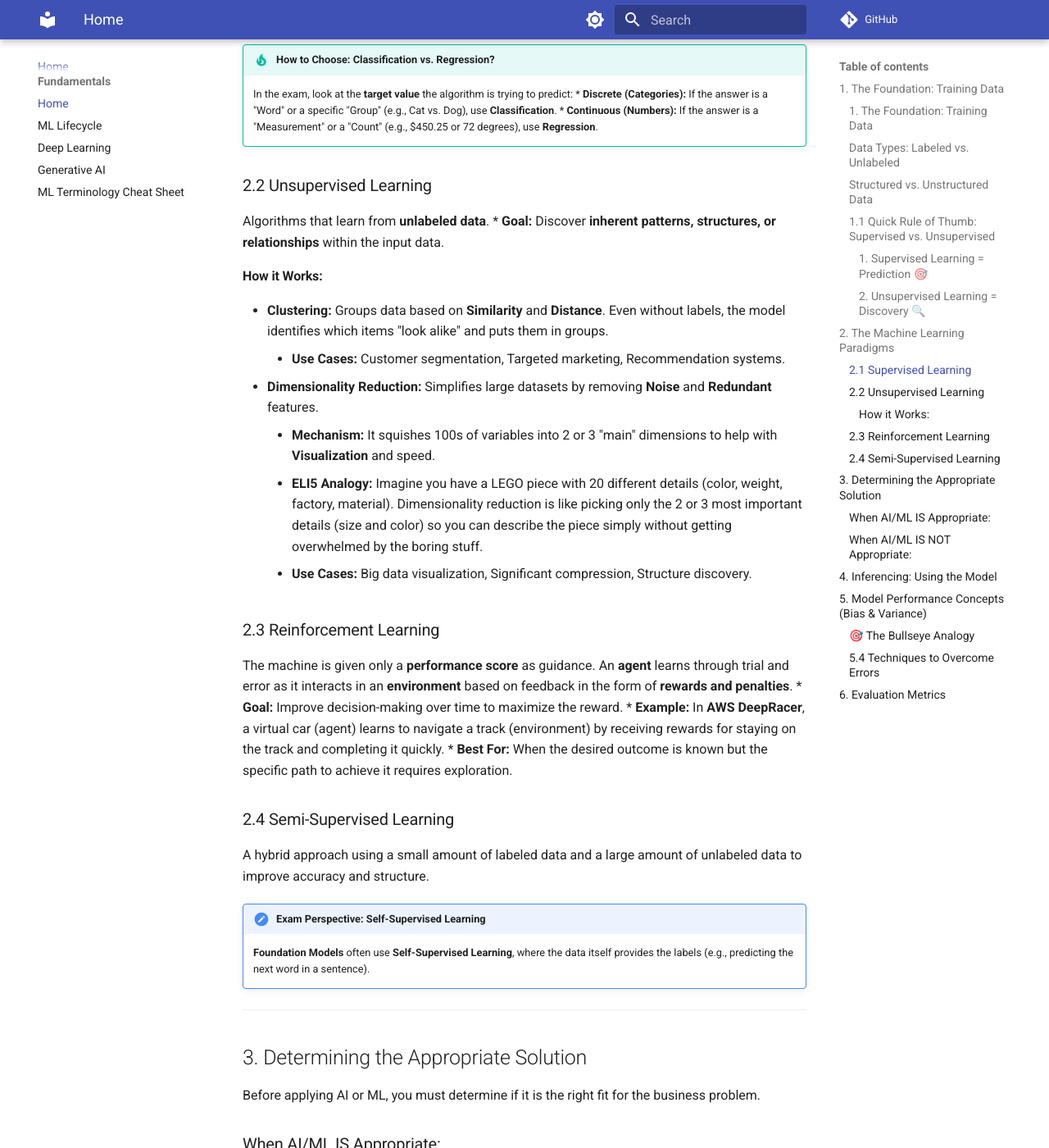
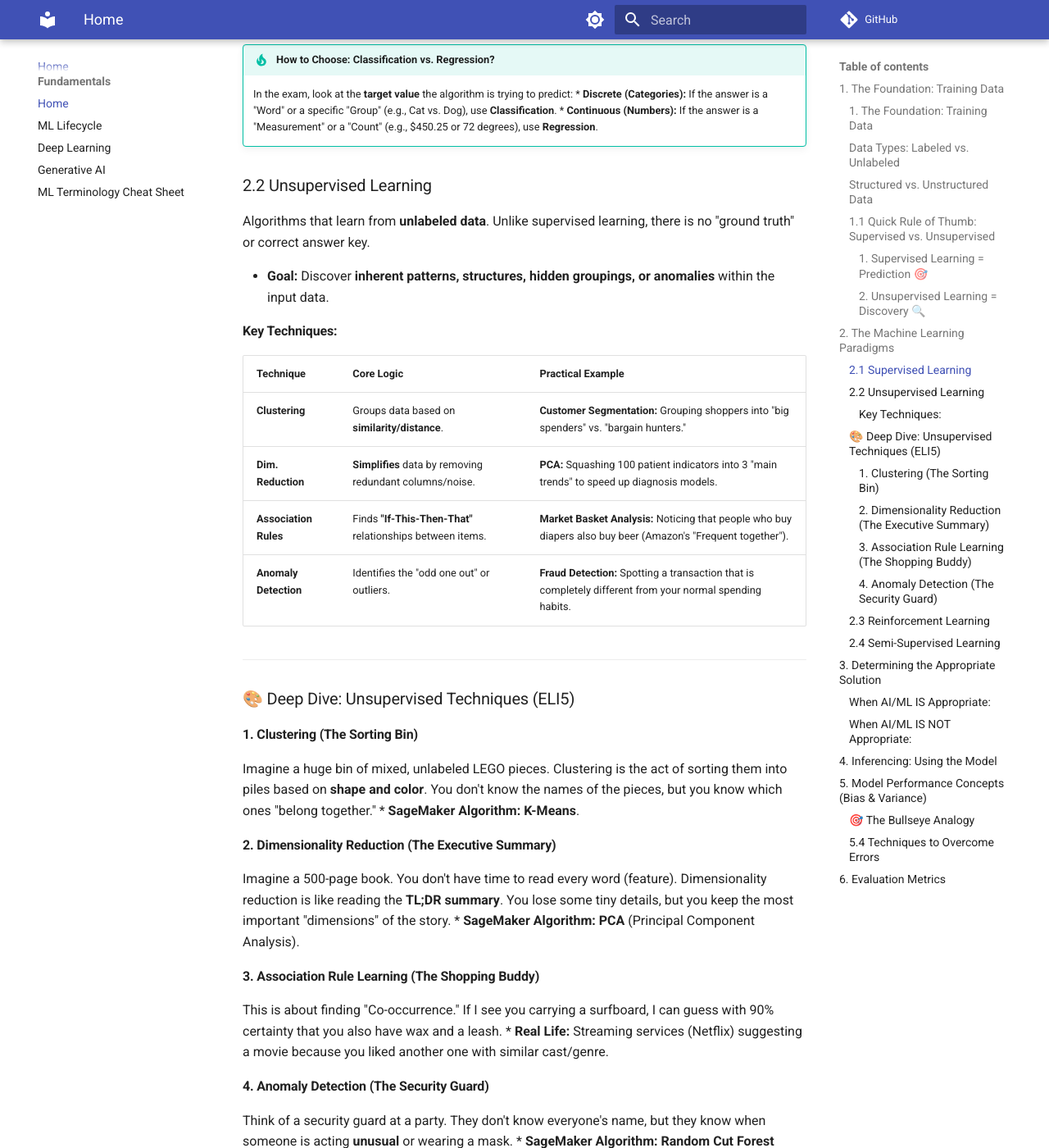
Before and after one commit to kvcenation5/aws-ai-practitioner-exam, an MkDocs documentation site: the page built from docs/index.md, in a window 1280 px wide and 1400 px high, scrolled down 2661 px. Shown: the whole window at 82% size. Built offline with MkDocs 1.6.1 and Material for MkDocs 9.7.7, drawn with Linux system fonts in a browser that asks for light colours; comment, search, counter and statistics services are not loaded; some of the changed text lies outside the part shown.

Commit message:
Enhance Unsupervised Learning section with Association Rules and Anomaly Detection

```diff
--- a/docs/index.md
+++ b/docs/index.md
@@ -79,16 +79,41 @@ The algorithms are trained on **labeled data**.
     *   **Continuous (Numbers):** If the answer is a "Measurement" or a "Count" (e.g., $450.25 or 72 degrees), use **Regression**.
 
 ### 2.2 Unsupervised Learning
-Algorithms that learn from **unlabeled data**.
-*   **Goal:** Discover **inherent patterns, structures, or relationships** within the input data.
+Algorithms that learn from **unlabeled data**. Unlike supervised learning, there is no "ground truth" or correct answer key.
 
-#### How it Works:
-*   **Clustering:** Groups data based on **Similarity** and **Distance**. Even without labels, the model identifies which items "look alike" and puts them in groups.
-    *   **Use Cases:** Customer segmentation, Targeted marketing, Recommendation systems.
-*   **Dimensionality Reduction:** Simplifies large datasets by removing **Noise** and **Redundant** features.
-    - **Mechanism:** It squishes 100s of variables into 2 or 3 "main" dimensions to help with **Visualization** and speed.
-    - **ELI5 Analogy:** Imagine you have a LEGO piece with 20 different details (color, weight, factory, material). Dimensionality reduction is like picking only the 2 or 3 most important details (size and color) so you can describe the piece simply without getting overwhelmed by the boring stuff.
-    - **Use Cases:** Big data visualization, Significant compression, Structure discovery.
+*   **Goal:** Discover **inherent patterns, structures, hidden groupings, or anomalies** within the input data.
+
+#### Key Techniques:
+
+| Technique | Core Logic | Practical Example |
+| :--- | :--- | :--- |
+| **Clustering** | Groups data based on **similarity/distance**. | **Customer Segmentation:** Grouping shoppers into "big spenders" vs. "bargain hunters." |
+| **Dim. Reduction** | **Simplifies** data by removing redundant columns/noise. | **PCA:** Squashing 100 patient indicators into 3 "main trends" to speed up diagnosis models. |
+| **Association Rules** | Finds **"If-This-Then-That"** relationships between items. | **Market Basket Analysis:** Noticing that people who buy diapers also buy beer (Amazon's "Frequent together"). |
+| **Anomaly Detection** | Identifies the "odd one out" or outliers. | **Fraud Detection:** Spotting a transaction that is completely different from your normal spending habits. |
+
+---
+
+### 🎨 Deep Dive: Unsupervised Techniques (ELI5)
+
+#### 1. Clustering (The Sorting Bin)
+Imagine a huge bin of mixed, unlabeled LEGO pieces. Clustering is the act of sorting them into piles based on **shape and color**. You don't know the names of the pieces, but you know which ones "belong together."
+*   **SageMaker Algorithm:** **K-Means**.
+
+#### 2. Dimensionality Reduction (The Executive Summary)
+Imagine a 500-page book. You don't have time to read every word (feature). Dimensionality reduction is like reading the **TL;DR summary**. You lose some tiny details, but you keep the most important "dimensions" of the story.
+*   **SageMaker Algorithm:** **PCA** (Principal Component Analysis).
+
+#### 3. Association Rule Learning (The Shopping Buddy)
+This is about finding "Co-occurrence." If I see you carrying a surfboard, I can guess with 90% certainty that you also have wax and a leash.
+*   **Real Life:** Streaming services (Netflix) suggesting a movie because you liked another one with similar cast/genre.
+
+#### 4. Anomaly Detection (The Security Guard)
+Think of a security guard at a party. They don't know everyone's name, but they know when someone is acting **unusual** or wearing a mask.
+*   **SageMaker Algorithm:** **Random Cut Forest (RCF)**.
+
+!!! tip "Exam Tip: Unsupervised Discovery"
+    If the exam question asks for "Grouping," "Clustering," "Segmenting," or found "hidden patterns" in a dataset that **lacks labels**, always choose **Unsupervised Learning**.
 
 ### 2.3 Reinforcement Learning
 The machine is given only a **performance score** as guidance. An **agent** learns through trial and error as it interacts in an **environment** based on feedback in the form of **rewards and penalties**.
```
